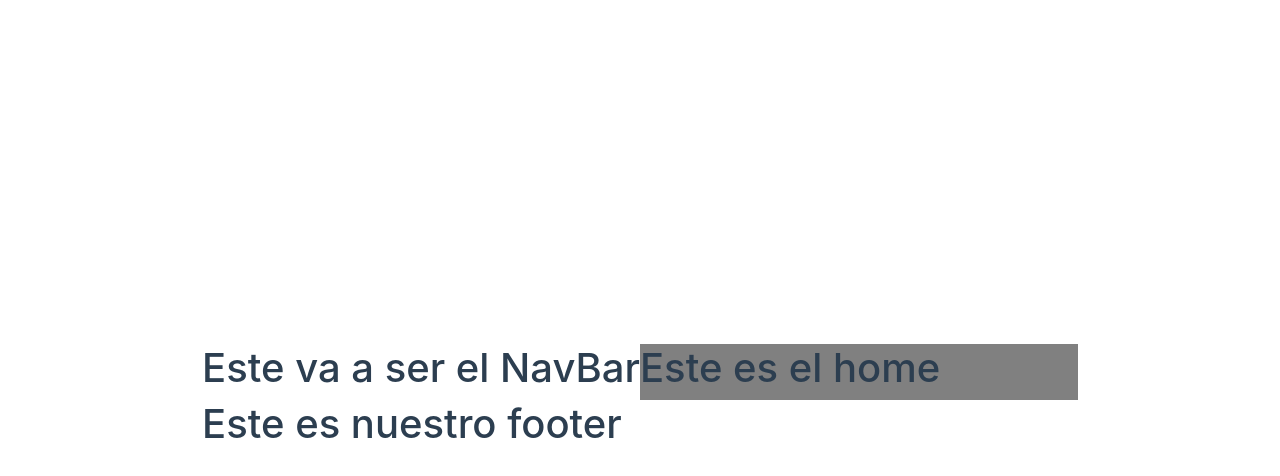
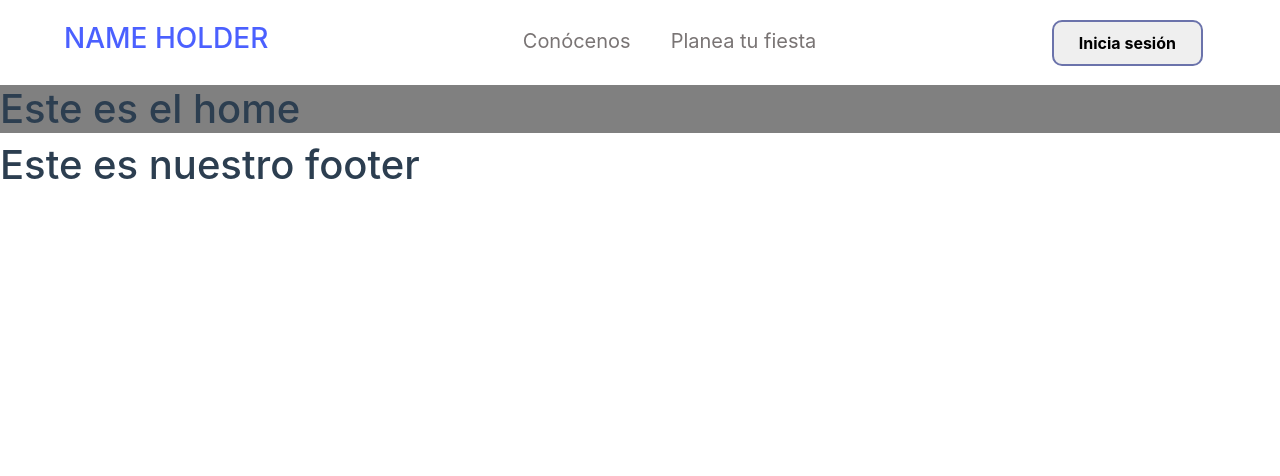
Before and after one commit to ErickArzat/DesarrolloWeb, a Vue app: page / in a window 1280 px wide. Shown: the top 476 px of the page. Built offline with nearby package versions, Linux system fonts and the light colour scheme.

Commit message:
Progreso de Nav

```diff
--- a/src/assets/main.css
+++ b/src/assets/main.css
@@ -1,35 +1 @@
 @import './base.css';
-
-#app {
-  max-width: 1280px;
-  margin: 0 auto;
-  padding: 2rem;
-
-  font-weight: normal;
-}
-
-a,
-.green {
-  text-decoration: none;
-  color: hsla(160, 100%, 37%, 1);
-  transition: 0.4s;
-}
-
-@media (hover: hover) {
-  a:hover {
-    background-color: hsla(160, 100%, 37%, 0.2);
-  }
-}
-
-@media (min-width: 1024px) {
-  body {
-    display: flex;
-    place-items: center;
-  }
-
-  #app {
-    display: grid;
-    grid-template-columns: 1fr 1fr;
-    padding: 0 2rem;
-  }
-}
--- a/src/components/NavBar.vue
+++ b/src/components/NavBar.vue
@@ -1,3 +1,50 @@
 <template>
-    <h1>Este va a ser el NavBar</h1>
+    <header class="header">
+        <div class="name-holder">
+            <h3>NAME HOLDER</h3>
+        </div>
+        <nav>
+            <ul class="nav-links">
+                <li><a href="#">Conócenos</a></li>
+                <li><a href="#">Planea tu fiesta</a></li>
+            </ul>
+        </nav>
+        <a class="btn" href=""><button>Inicia sesión</button></a>
+    </header>
+
 </template>
+
+<style>
+.header{
+    background-color: #fff;
+    display: flex;
+    justify-content: space-between;
+    align-items: center;
+    height: 85px;
+    padding: 5px 5%;
+}
+.header h3{
+    color: rgb(75, 96, 255);
+}
+.header .nav-links{
+    list-style: none;
+}
+.header .nav-links li{
+    display: inline-block;
+    padding: 12px 20px 0 20px;
+}
+.header .nav-links a{
+    font-size: 20px;
+    color: #797474;
+    text-decoration: none;
+}
+.header .btn button{
+    font-weight: 700;
+    color: #000;
+    padding: 9px 25px;
+    border: 2px solid rgb(107, 115, 171);;
+    border-radius: 10px;
+    cursor: pointer;
+    transition: all 0.3s ease 0s;
+}
+</style>
--- a/src/components/PlanFiesta.vue
+++ b/src/components/PlanFiesta.vue
@@ -1,3 +1,3 @@
 <template>
-    <h1>Aqui se va a hacer lo de las selecciones de la fiesta</h1>
+    <h1>Aquí se va a hacer lo de las selecciones de la fiesta</h1>
 </template>
--- a/src/i18n/messages.js
+++ b/src/i18n/messages.js
@@ -1,9 +1,11 @@
 
 export default{
     es:{
-
+        nameHolder: "Fiesta",
+        btn: "Inicia sesión"
     },
     en:{
-
+        nameHolder: "Party",
+        btn: "Log in"
     }
 }
```
